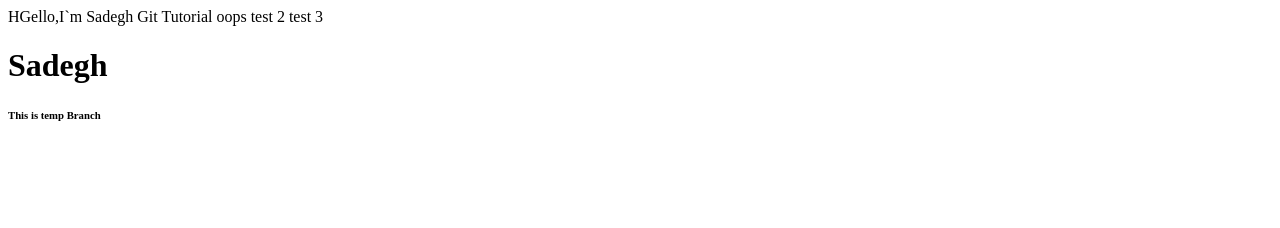
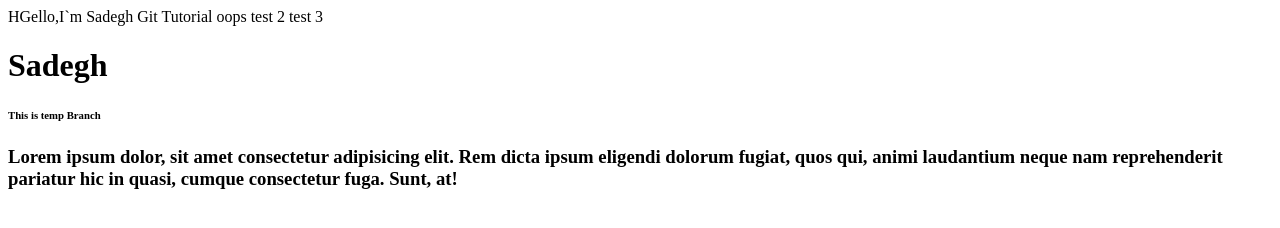
Before and after one commit to SadeghGhavami/MyRepo, a plain HTML site: page index.html in a window 1280 px wide. Drawn offline with Linux system fonts and the light colour scheme.

Commit message:
commite git

```diff
--- a/index.html
+++ b/index.html
@@ -15,5 +15,6 @@
     <h1>Sadegh</h1>
 
     <h6>This is temp Branch</h6>
+    <h3>Lorem ipsum dolor, sit amet consectetur adipisicing elit. Rem dicta ipsum eligendi dolorum fugiat, quos qui, animi laudantium neque nam reprehenderit pariatur hic in quasi, cumque consectetur fuga. Sunt, at!</h3>
 </body>
 </html>
```
